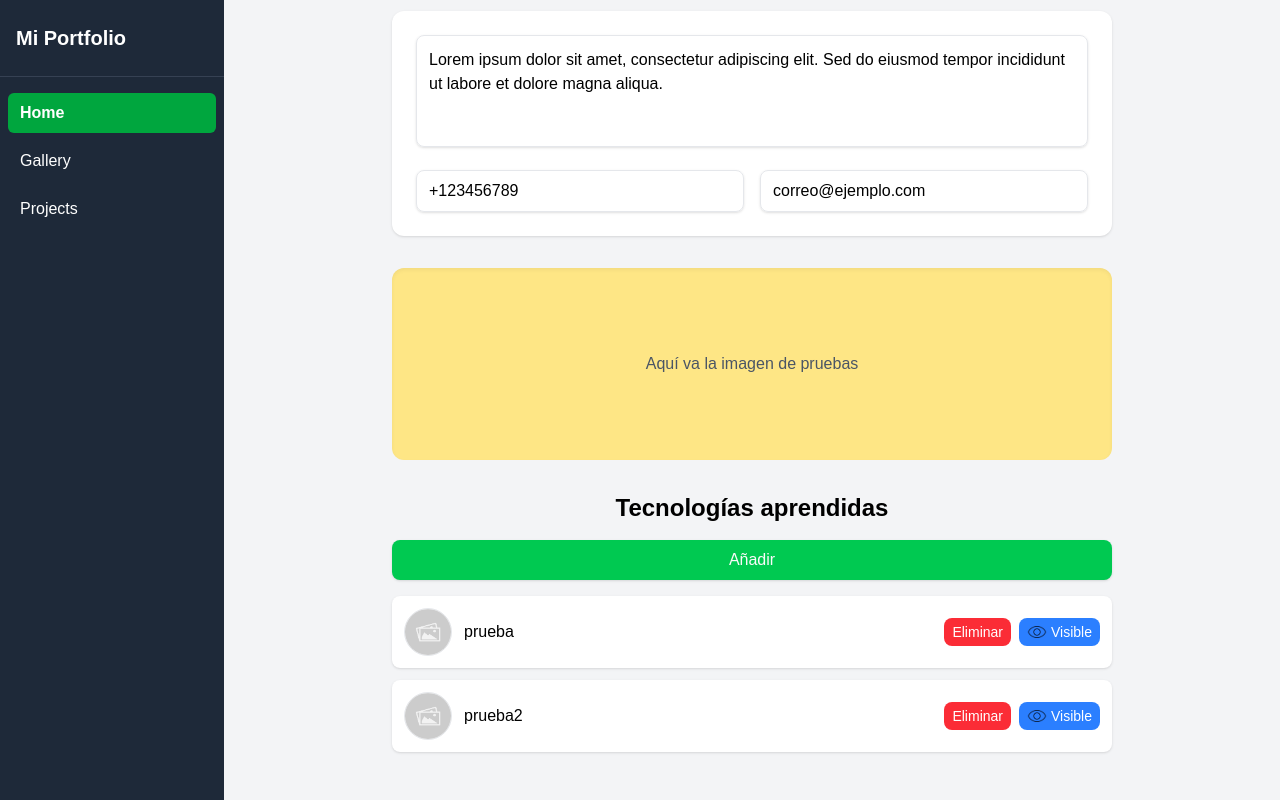
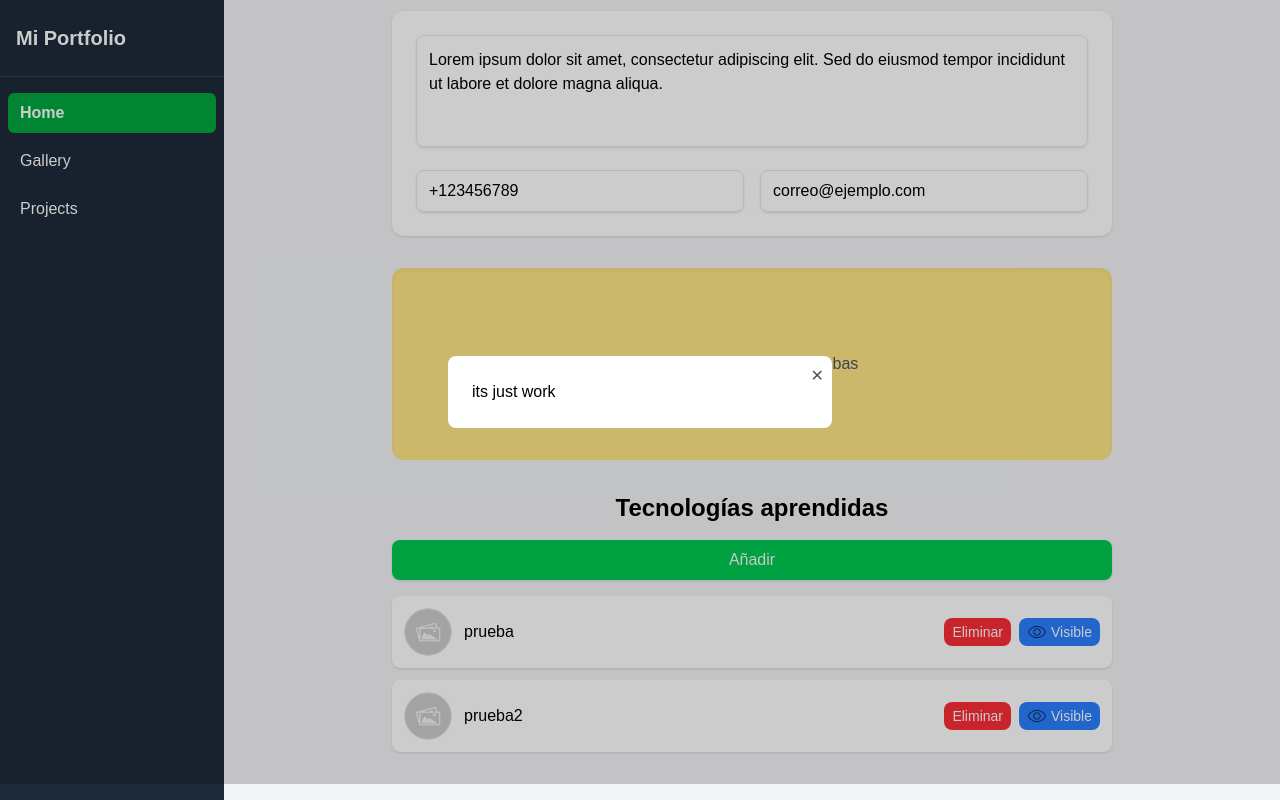
Before and after one commit to Zino243/portfolio-replicable, a Next.js app: page /admin/dashboard in a window 1280 px wide. Both pictures are taken after a click on the button "Añadir". Built offline with nearby package versions, Linux system fonts and the light colour scheme.

Commit message:
creando el componente para agregar tecnologias aprendidas a la lista, teniendo en cuenta que para las imagenes solo se debe imitar la de perfil deberia ser sencillo

```diff
--- a/app/components/home.tsx
+++ b/app/components/home.tsx
@@ -6,6 +6,8 @@ import { useState } from "react"
 import { Colors } from "@/app/components/colors-config"
 import ChargeTechnologies from "@/app/components/chargeTecnologies"
 import config from "@/config/personales.json"
+import ModalTechnologies from "@/app/components/modalCreateTechnologies"
+
 
 export default function Home() {
 
@@ -22,7 +24,7 @@ export default function Home() {
     const [email, setEmail] = useState(config.email)
     const [tecnologias, setTecnologias] = useState<Tecnologia[]>(ChargeTechnologies())
     const [imagenPerfil, setImagenPerfil] = useState<string | StaticImageData>(config.imagen || placeholderImagen.src)
-
+    const [creadorTecnologiasAbierto, setCreadorTecnologiasAbierto] = useState(false)
 
 
     async function saveData() {
@@ -144,9 +146,15 @@ export default function Home() {
             <button
             style={{ color: Colors.base }}
             className="w-full h-10 bg-green-500 hover:bg-green-600 text-white font-medium rounded-lg shadow-sm transition"
+            onClick={() => setCreadorTecnologiasAbierto(true)}
             >
             Añadir
             </button>
+        {/* el modal para crear tecnologias aprendidas */}
+
+        <ModalTechnologies isOpen={creadorTecnologiasAbierto} onClose={() => setCreadorTecnologiasAbierto(false)}>
+            <h1> its just work </h1>
+        </ModalTechnologies>
 
             <ul className="space-y-3">
             {tecnologias.map((tecnologia) => (
--- /dev/null
+++ b/app/components/modalCreateTechnologies.tsx
@@ -0,0 +1,25 @@
+import React from "react";
+
+type ModalProps = {
+  isOpen: boolean;
+  onClose: () => void;
+  children: React.ReactNode;
+};
+
+export default function ModalTechnologies({ isOpen, onClose, children }: ModalProps) {
+  if (!isOpen) return null; // No renderiza si está cerrado
+
+  return (
+    <div className="fixed inset-0 bg-black/20 flex items-center justify-center z-50">
+      <div className="bg-white rounded-lg p-6 w-96 relative">
+        <button
+          className="absolute top-2 right-2 text-gray-600 hover:text-gray-900"
+          onClick={onClose}
+        >
+          ✕
+        </button>
+        {children}
+      </div>
+    </div>
+  );
+}
```
